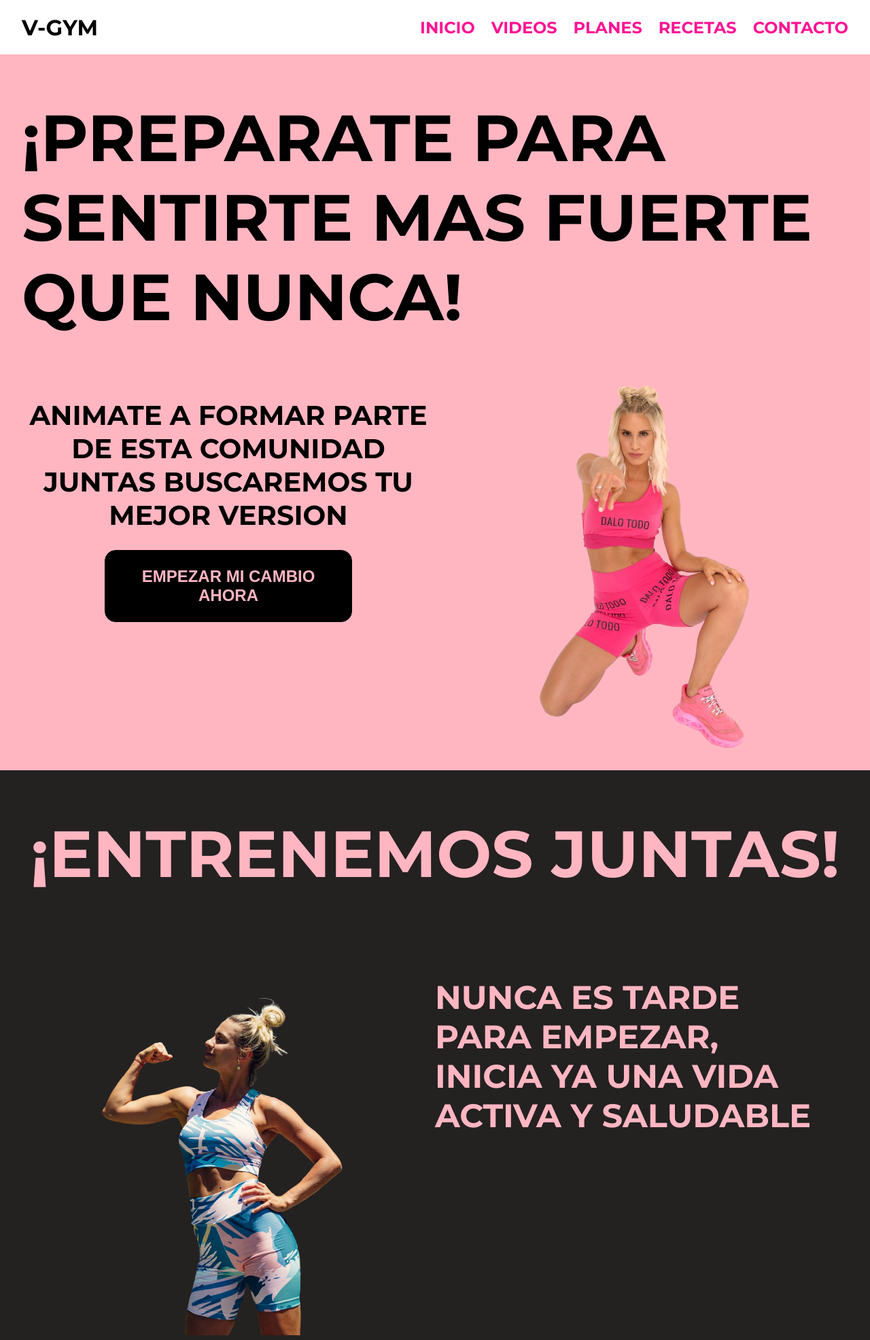
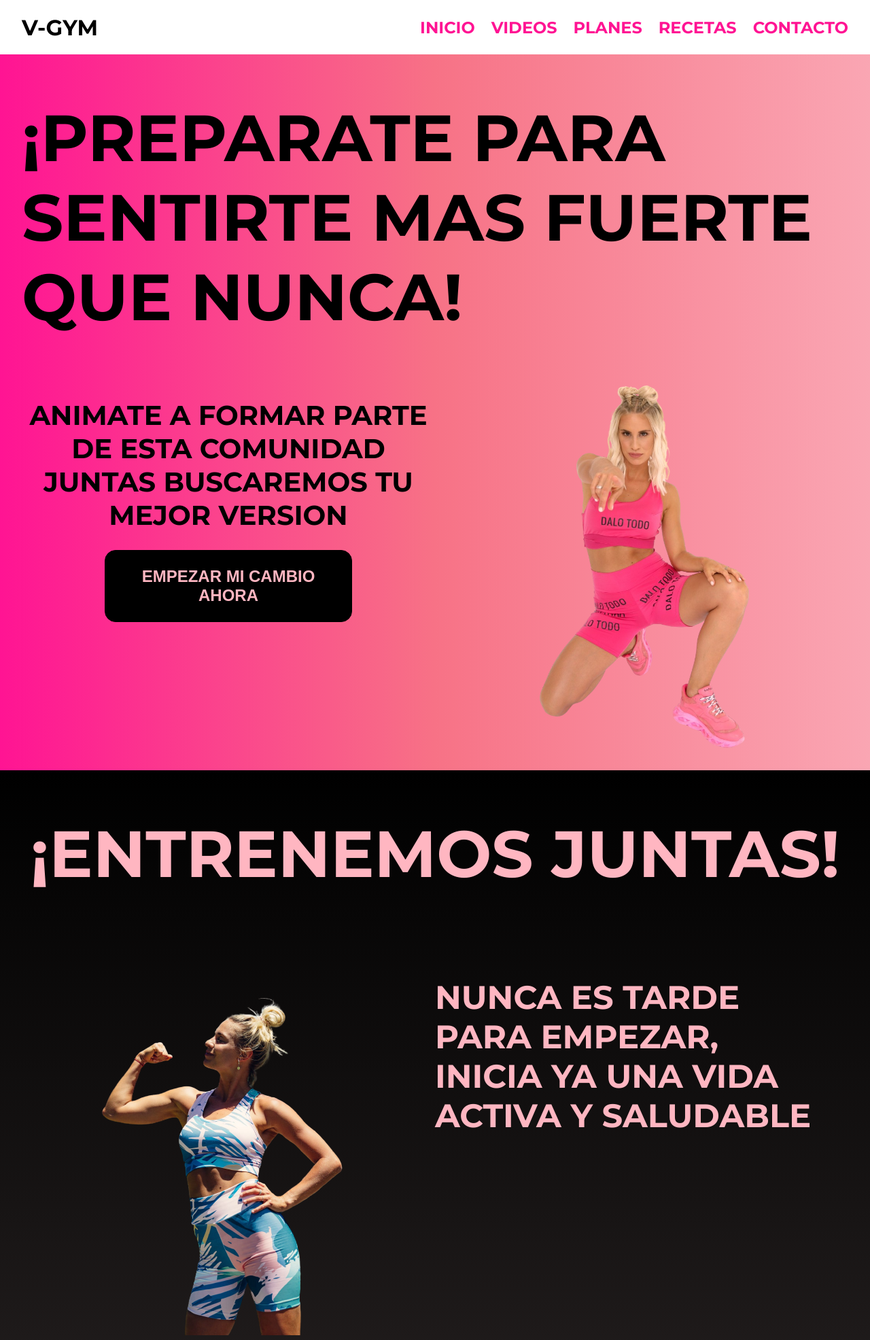
Before and after one commit to Florencia-Mussis/SASS-II-SEO, a plain HTML site: page index.html in a window 1280 px wide. Shown: the top 1971 px of the page at 68% size. Drawn offline with nearby package versions, Linux system fonts and the light colour scheme; a web font is replaced by a local one.

Commit message:
Agrego gradientes en primary y secondary section

```diff
--- a/Css/style.css
+++ b/Css/style.css
@@ -99,6 +99,8 @@ body {
     padding: 4rem 0 0 0;
     color: #000000;
     font-weight: 700;
+    display: grid;
+    background-image: linear-gradient(to right, deeppink,rgb(247, 114, 134), rgb(250, 166, 179));
 }
 
 .primary-container {
@@ -169,6 +171,8 @@ body {
     padding: 4rem 0 0 0;
     color: lightpink;
     font-weight: 700;
+    display: grid;
+    background-image: linear-gradient(#000000, #1f1b1b);
 }
 
 .secondary-container {
```
